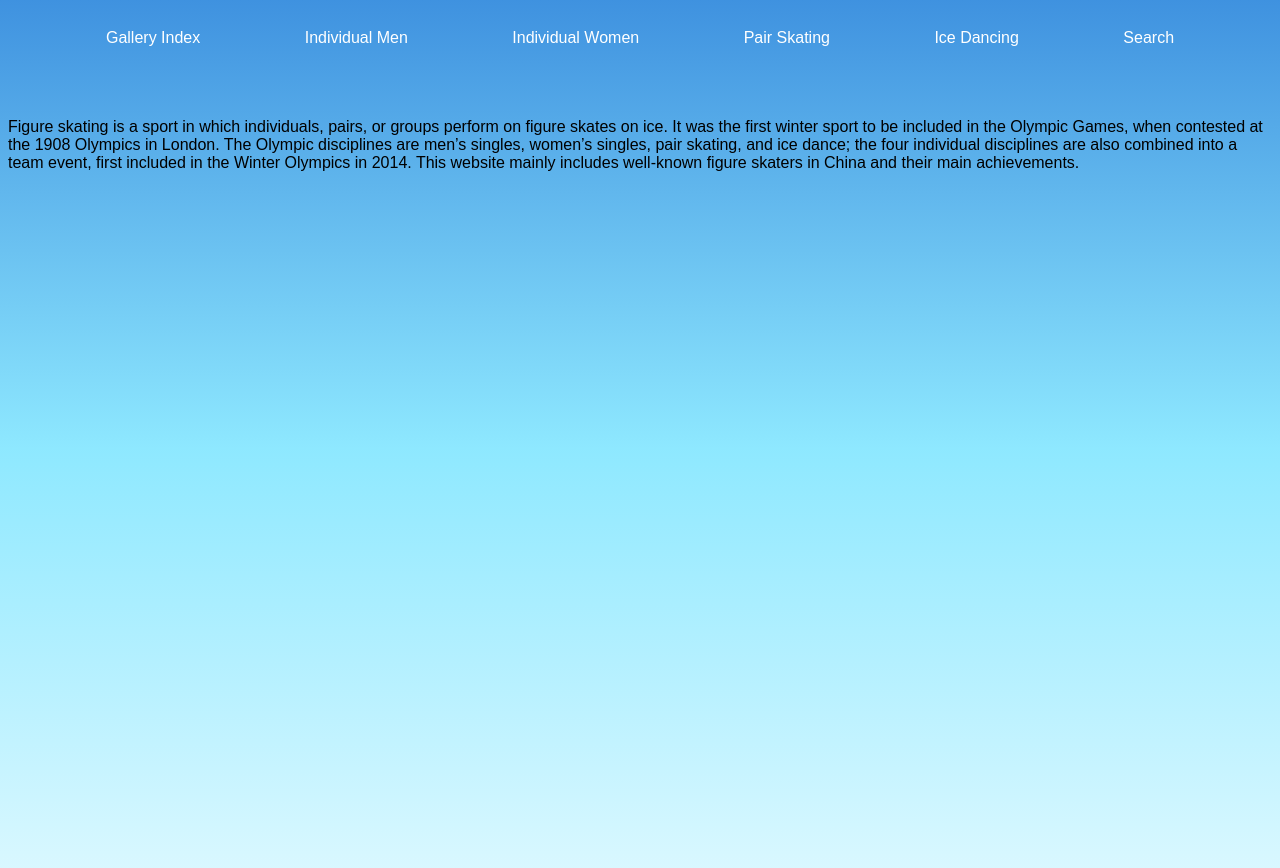
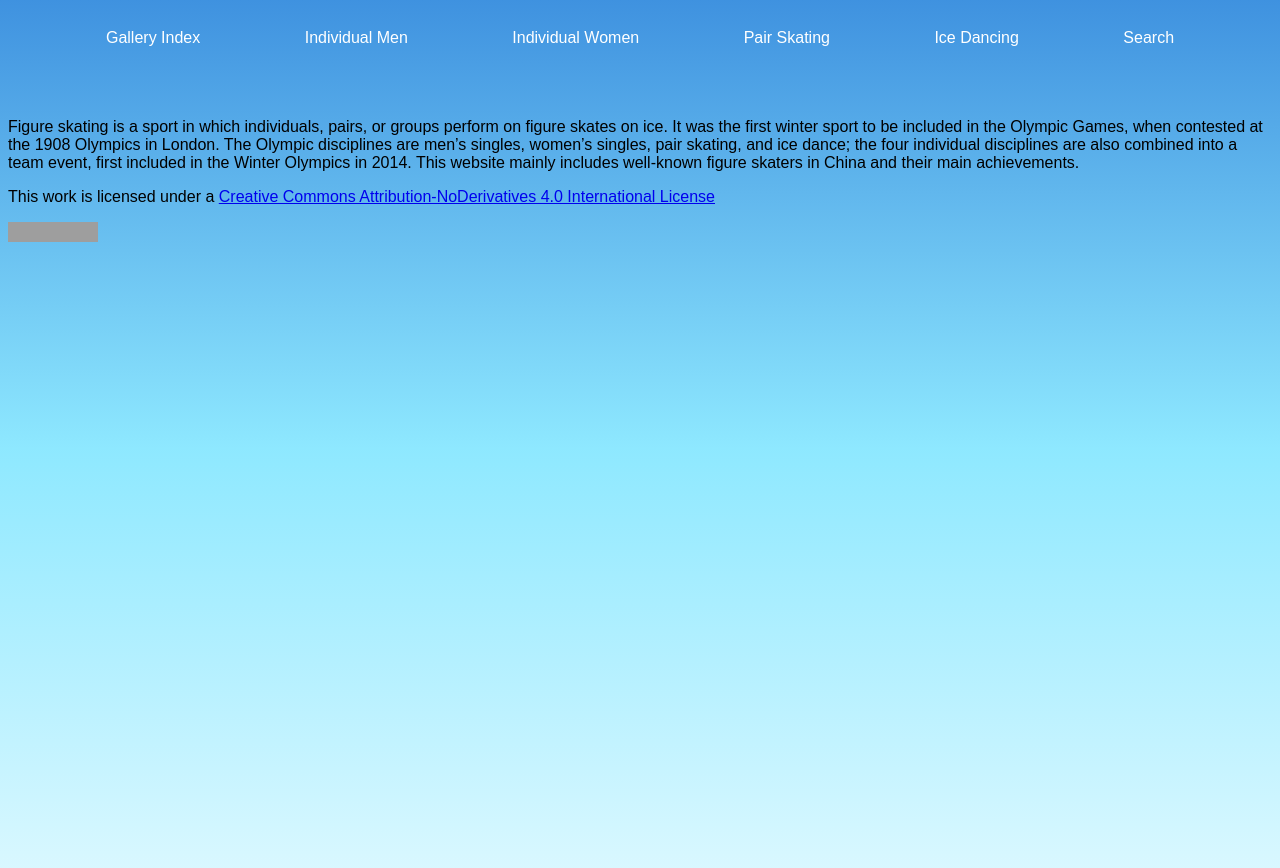
Before and after one commit to renee0905/group5, a Jekyll site: the page built from index.markdown, in a window 1280 px wide. Shown: the top 868 px of the page. Built offline with Jekyll 4.4.1, drawn with Linux system fonts in a browser that asks for light colours; grey boxes are pictures that could not be loaded.

Commit message:
Update index.markdown

```diff
--- a/index.markdown
+++ b/index.markdown
@@ -5,3 +5,8 @@ layout: index
 
 Figure skating is a sport in which individuals, pairs, or groups perform on figure skates on ice. It was the first winter sport to be included in the Olympic Games, when contested at the 1908 Olympics in London. The Olympic disciplines are men's singles, women's singles, pair skating, and ice dance; the four individual disciplines are also combined into a team event, first included in the Winter Olympics in 2014.
 This website mainly includes well-known figure skaters in China and their main achievements.
+
+This work is licensed under a
+[Creative Commons Attribution-NoDerivatives 4.0 International License](https://creativecommons.org/licenses/by-nd/4.0/)
+
+[![License: CC BY-ND 4.0](https://img.shields.io/badge/License-CC_BY--ND_4.0-lightgrey.svg)](https://creativecommons.org/licenses/by-nd/4.0/)
```
